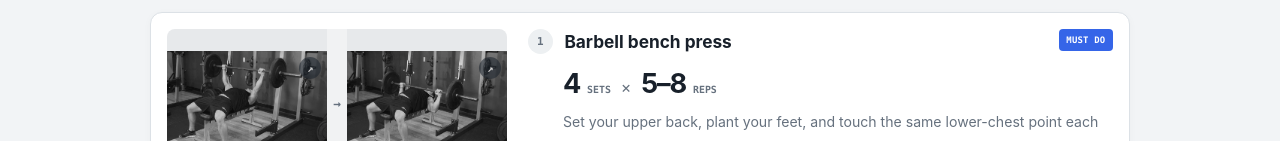
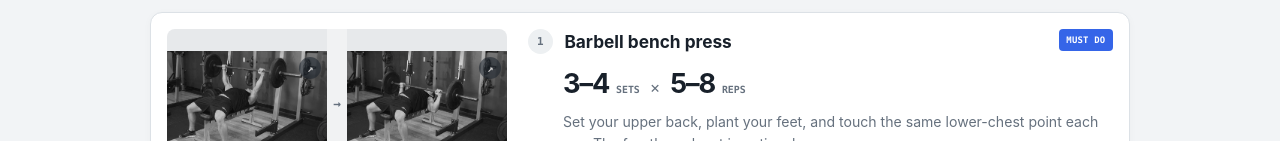
Before and after one commit to Fingolfin7/chest-priority-ppl, a React (Vite) app: page / in a window 1280 px wide. Shown: the part 659-800 px from the top of the page. Built offline with nearby package versions, Linux system fonts and the light colour scheme.

Commit message:
Refine bench volume and pull options

```diff
--- a/public/sw.js
+++ b/public/sw.js
@@ -1,7 +1,7 @@
-const CACHE_NAME = "rolling-ppl-v7";
+const CACHE_NAME = "rolling-ppl-v8";
 const EXERCISES = [
   "bench", "incline-press", "chest-press-machine", "lateral-raise", "pushdown",
-  "barbell-row", "lat-pulldown", "pullups", "rear-delt-fly", "face-pull", "barbell-curl",
+  "barbell-row", "lat-pulldown", "pullups", "rear-delt-fly", "barbell-curl",
   "back-squat", "deadlift", "leg-press", "split-squat", "leg-curl", "calf-raise", "abs",
 ];
 const APP_SHELL = [
--- a/src/main.tsx
+++ b/src/main.tsx
@@ -78,7 +78,7 @@ const workouts: Record<WorkoutKey, { summary: string; exercises: Exercise[] }> =
   push: {
     summary: "5 exercises · chest priority",
     exercises: [
-      { name: "Barbell bench press", sets: "4", reps: "5–8", rest: "2–4 min", warmup: "3–4 ramp sets", cue: "Set your upper back, plant your feet, and touch the same lower-chest point each rep.", priority: "must", demos: [{ label: "Bench press", slug: "bench" }] },
+      { name: "Barbell bench press", sets: "3–4", reps: "5–8", rest: "2–4 min", warmup: "3–4 ramp sets", cue: "Set your upper back, plant your feet, and touch the same lower-chest point each rep. The fourth work set is optional.", priority: "must", demos: [{ label: "Bench press", slug: "bench" }] },
       { name: "Incline dumbbell bench press", sets: "3", reps: "6–10", rest: "2–3 min", warmup: "1–2 ramp sets × 6–8", cue: "Use a modest incline. Lower with control and press up and slightly inward.", priority: "must", demos: [{ label: "Incline press", slug: "incline-press" }] },
       { name: "Lateral raise", sets: "2–3", reps: "12–20", rest: "60–90 sec", warmup: "1 light set × 15–20", cue: "Lead with your elbows, stop near shoulder height, and keep momentum out of it.", priority: "must", demos: [{ label: "Lateral raise", slug: "lateral-raise" }] },
       { name: "Cable triceps pushdown", sets: "3", reps: "8–12", rest: "60–90 sec", warmup: "1 light set × 12–15", cue: "Pin your upper arms, extend fully, then control the return.", priority: "must", demos: [{ label: "Pushdown", slug: "pushdown" }] },
@@ -90,7 +90,7 @@ const workouts: Record<WorkoutKey, { summary: string; exercises: Exercise[] }> =
     exercises: [
       { name: "Bent-over barbell row", sets: "3", reps: "6–10", rest: "2–3 min", warmup: "2–3 ramp sets × 5–8", cue: "Brace before you pull, keep your torso angle steady, and drive your elbows toward your hips.", priority: "must", demos: [{ label: "Barbell row", slug: "barbell-row" }] },
       { name: "Lat pulldown or pull-ups", sets: "3", reps: "6–12", rest: "2–3 min", warmup: "1 light or assisted set × 8–10", cue: "Start by bringing your shoulders down, then pull your elbows toward your ribs without swinging.", priority: "must", demos: [{ label: "Lat pulldown", slug: "lat-pulldown" }, { label: "Pull-ups", slug: "pullups" }] },
-      { name: "Rear-delt fly or face pull", sets: "2–3", reps: "12–20", rest: "60–90 sec", warmup: "1 light set × 15–20", cue: "Use your rear delts and upper back. Keep your ribs down and avoid shrugging.", priority: "must", demos: [{ label: "Rear-delt fly", slug: "rear-delt-fly" }, { label: "Face pull", slug: "face-pull" }] },
+      { name: "Rear-delt fly", sets: "2–3", reps: "12–20", rest: "60–90 sec", warmup: "1 light set × 15–20", cue: "Use your rear delts and upper back. Keep your ribs down and avoid shrugging.", priority: "must", demos: [{ label: "Rear-delt fly", slug: "rear-delt-fly" }] },
       { name: "Barbell curl", sets: "3", reps: "8–12", rest: "60–90 sec", warmup: "1 light set × 10–12", cue: "Keep your upper arms quiet, curl without leaning back, and own the lowering phase.", priority: "must", demos: [{ label: "Barbell curl", slug: "barbell-curl" }] },
     ],
   },
@@ -240,7 +240,7 @@ function Notes() {
       <details><summary>How to progress</summary><p>Add reps within the range while keeping about two clean reps in reserve. When every work set reaches the top of the range cleanly twice, add the smallest available weight. Hold or reduce the load if reps collapse or technique changes.</p></details>
       <details><summary>How to warm up</summary><p>Spend 5–8 minutes raising body temperature. Then use progressively heavier, low-rep ramp sets before the first big lift—for example: bar × 10, about 50% × 5, 70% × 3, 85% × 1. Ramp sets do not count as work sets.</p></details>
       <details><summary>Why no shoulder press?</summary><p>That is intentional. Bench press and incline press already train the front delts, while lateral raises directly cover the side delts. Leaving out another heavy press keeps shoulder and triceps fatigue lower so chest performance stays the priority. Add a shoulder press only if overhead strength matters enough to accept a longer Push day.</p></details>
-      <details><summary>Why four bench sets?</summary><p>Push appears five times every three weeks, or about 1.67 times per week. Four bench sets therefore average about 6–7 weekly bench sets; together with incline and optional machine pressing, the plan ranges from roughly 12 to 15 direct chest sets per week.</p></details>
+      <details><summary>Why an optional fourth bench set?</summary><p>Three work sets keep the must-do session manageable. Add the fourth when time, recovery, and performance are good; across the rolling schedule, that lets you increase chest volume without making every Push day longer.</p></details>
       <details><summary>Safety and rest</summary><p>Use safeties or a spotter for bench press and squat. Do not normalize joint pain. Controlled, repeatable technique matters more than load. Rest 2–4 minutes for compounds, 3–5 for squats and deadlifts, and 60–120 seconds for accessories.</p></details>
     </section>
   );
```
